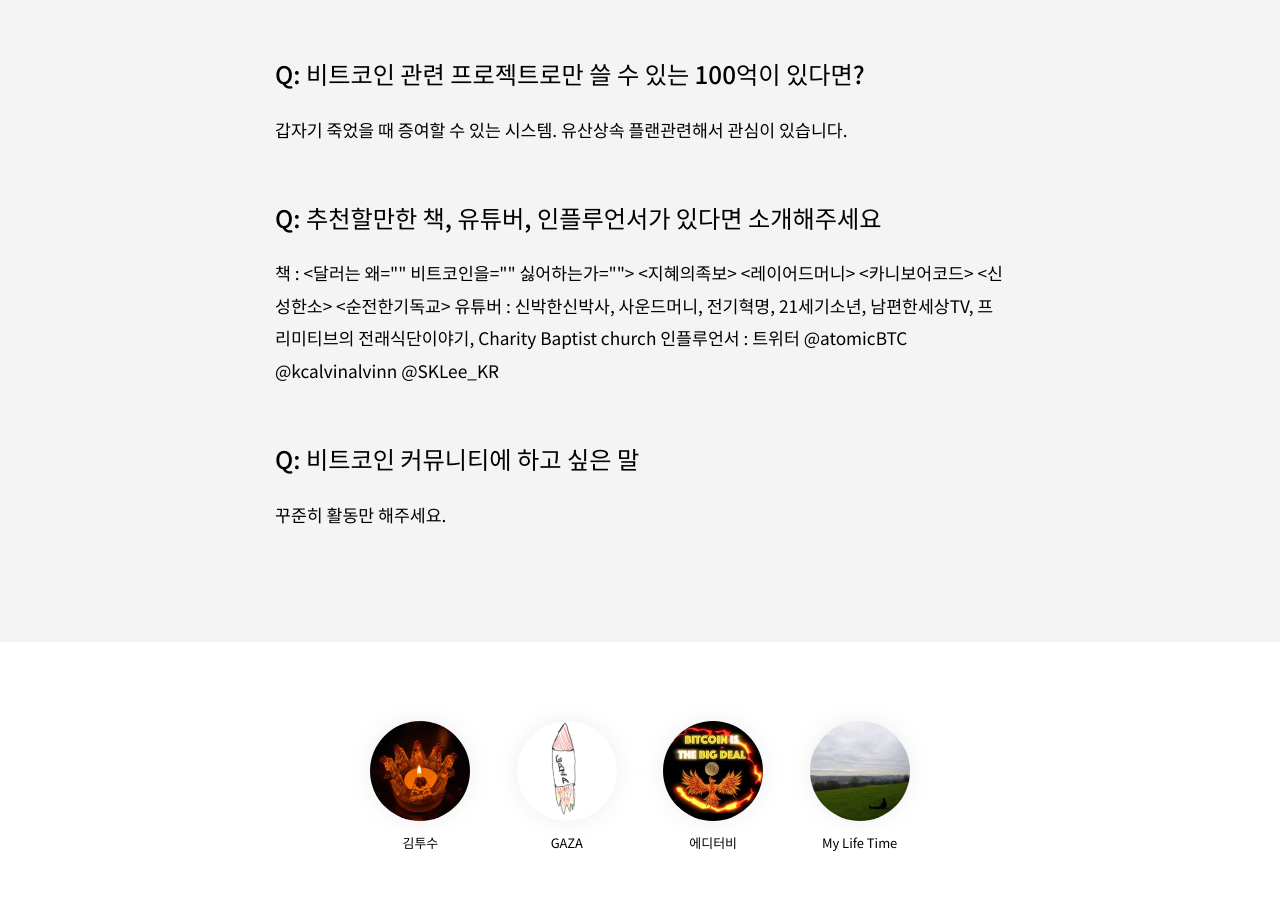
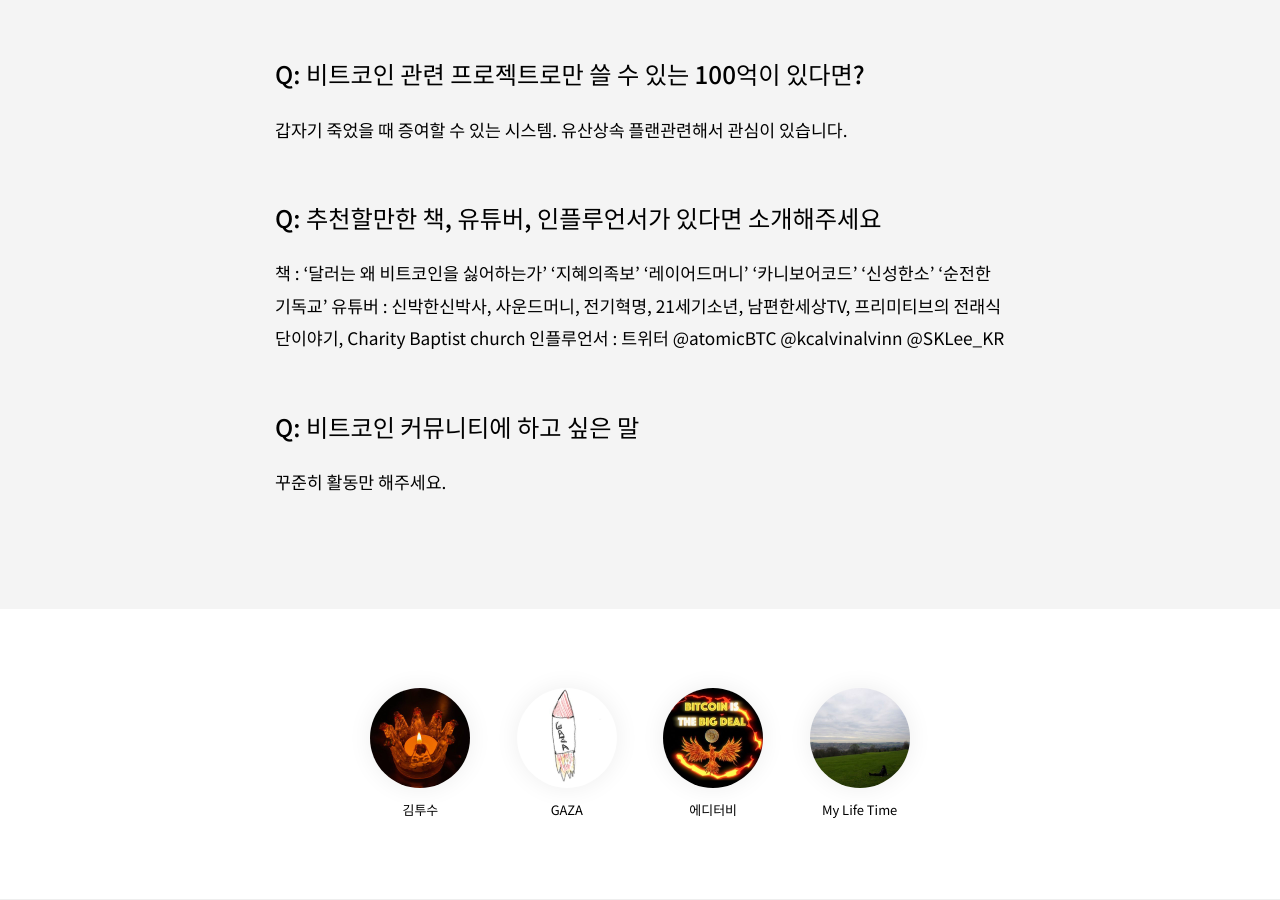
Before and after one commit to bitcoinkrorg/bitcoinkrorg.github.io, a Jekyll site: the page built from _posts/2022-04-24-GAZA.md, in a window 1280 px wide and 900 px high, scrolled down 1990 px. Built offline with Jekyll 4.4.1, drawn with Linux system fonts in a browser that asks for light colours; comment, search, counter and statistics services are not loaded; some of the changed lines change nothing that is shown.

Commit message:
edit: 오타

```diff
--- a/_posts/2022-04-24-GAZA.md
+++ b/_posts/2022-04-24-GAZA.md
@@ -42,7 +42,7 @@
 
 
 ### Q: 추천할만한 책, 유튜버, 인플루언서가 있다면 소개해주세요
-책 : <달러는 왜 비트코인을 싫어하는가> <지혜의족보> <레이어드머니> <카니보어코드> <신성한소> <순전한기독교>
+책 : '달러는 왜 비트코인을 싫어하는가' '지혜의족보' '레이어드머니' '카니보어코드' '신성한소' '순전한기독교'
 유튜버 : 신박한신박사, 사운드머니, 전기혁명, 21세기소년, 남편한세상TV, 프리미티브의 전래식단이야기, Charity Baptist church
 인플루언서 : 트위터 @atomicBTC @kcalvinalvinn @SKLee_KR
 
```
